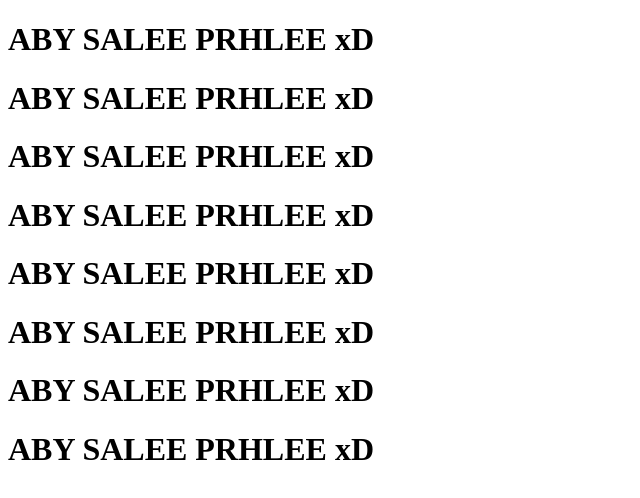
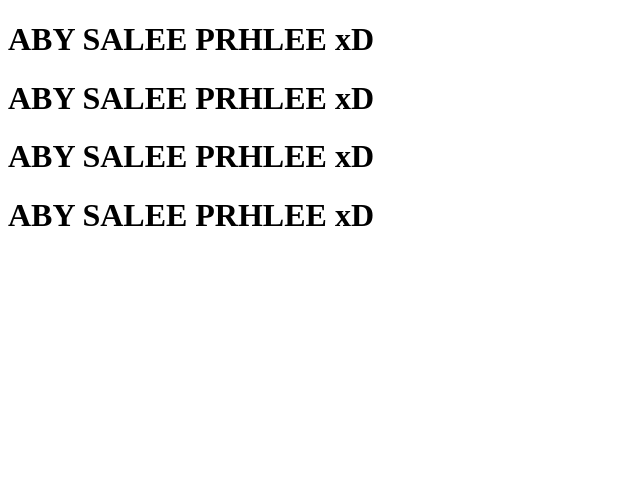
Before and after one commit to hamzoo89/Bootcamp2020Sample1, a plain HTML site: page index.html in a window 1280 px wide. Shown: the whole page, without its empty margins (0-640 px from the left). Drawn offline with Linux system fonts and the light colour scheme.

Commit message:
update index.html

```diff
--- a/index.html
+++ b/index.html
@@ -11,9 +11,6 @@
     <h1> ABY SALEE PRHLEE xD</h1>
     <h1> ABY SALEE PRHLEE xD</h1>
     <h1> ABY SALEE PRHLEE xD</h1>
-    <h1> ABY SALEE PRHLEE xD</h1>
-    <h1> ABY SALEE PRHLEE xD</h1>
-    <h1> ABY SALEE PRHLEE xD</h1>
-    <h1> ABY SALEE PRHLEE xD</h1>
+
 </body>
 </html>
```
